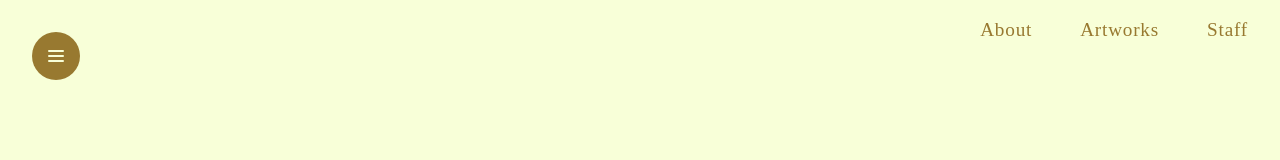
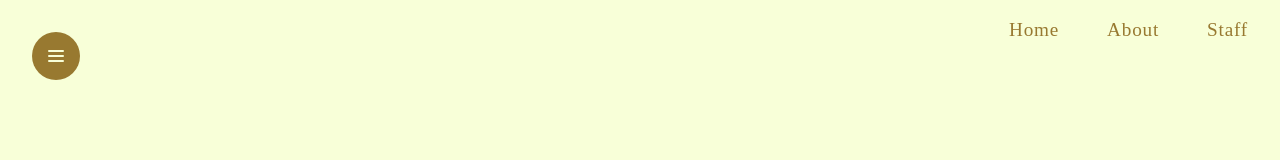
Before and after one commit to justmhie/atenews-diwanag-2025, a Next.js app in the folder diwanag-2025-app/: page / in a window 1280 px wide. Shown: the top 160 px of the page. Built offline with nearby package versions, Linux system fonts and the light colour scheme.

Commit message:
feat: update Navbar styles and structure

```diff
--- a/diwanag-2025-app/app/components/Navbar.tsx
+++ b/diwanag-2025-app/app/components/Navbar.tsx
@@ -24,8 +24,23 @@ export default function Navbar() {
       >
         <li>
           <Link
-            href="/table-of-content"
-            className="hover:border-b-8 hover:border-[var(--aqua)]"
+            href="/landing"
+            className="hover:border-b-2 ]"
+            style={{
+              color: "var(--text-accent)",
+              fontWeight: 500,
+              fontSize: "1.2rem",
+              textDecoration: "none",
+              transition: "color 0.2s",
+            }}
+          >
+            Home
+          </Link>
+        </li>
+        <li>
+          <Link
+            href="/landing"
+            className="hover:border-b-2 ]"
             style={{
               color: "var(--text-accent)",
               fontWeight: 500,
@@ -39,23 +54,8 @@ export default function Navbar() {
         </li>
         <li>
           <Link
-            href="/epilogue"
-            className="hover:border-b-8 hover:border-[var(--aqua)]"
-            style={{
-              color: "var(--text-accent)",
-              fontWeight: 500,
-              fontSize: "1.2rem",
-              textDecoration: "none",
-              transition: "color 0.2s",
-            }}
-          >
-            Artworks
-          </Link>
-        </li>
-        <li>
-          <Link
-            href="/staff"
-            className="hover:border-b-8 hover:border-[var(--aqua)]"
+            href="/landing"
+            className="hover:border-b-2 ]"
             style={{
               color: "var(--text-accent)",
               fontWeight: 500,
--- a/diwanag-2025-app/app/page.tsx
+++ b/diwanag-2025-app/app/page.tsx
@@ -1,4 +1,3 @@
-import Link from "next/link";
 import Landing from "./landing/page";
 
 export default function Home() {
```
